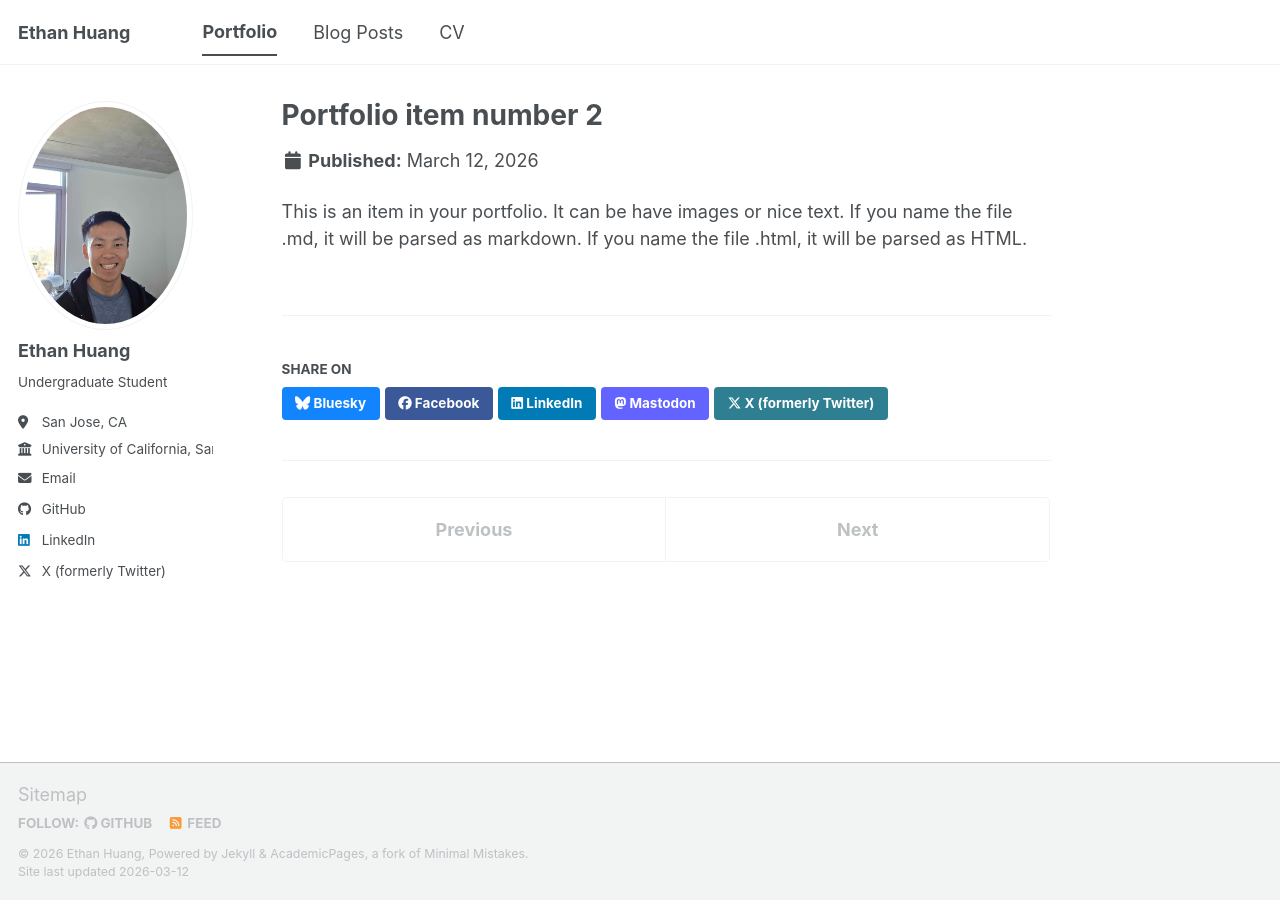
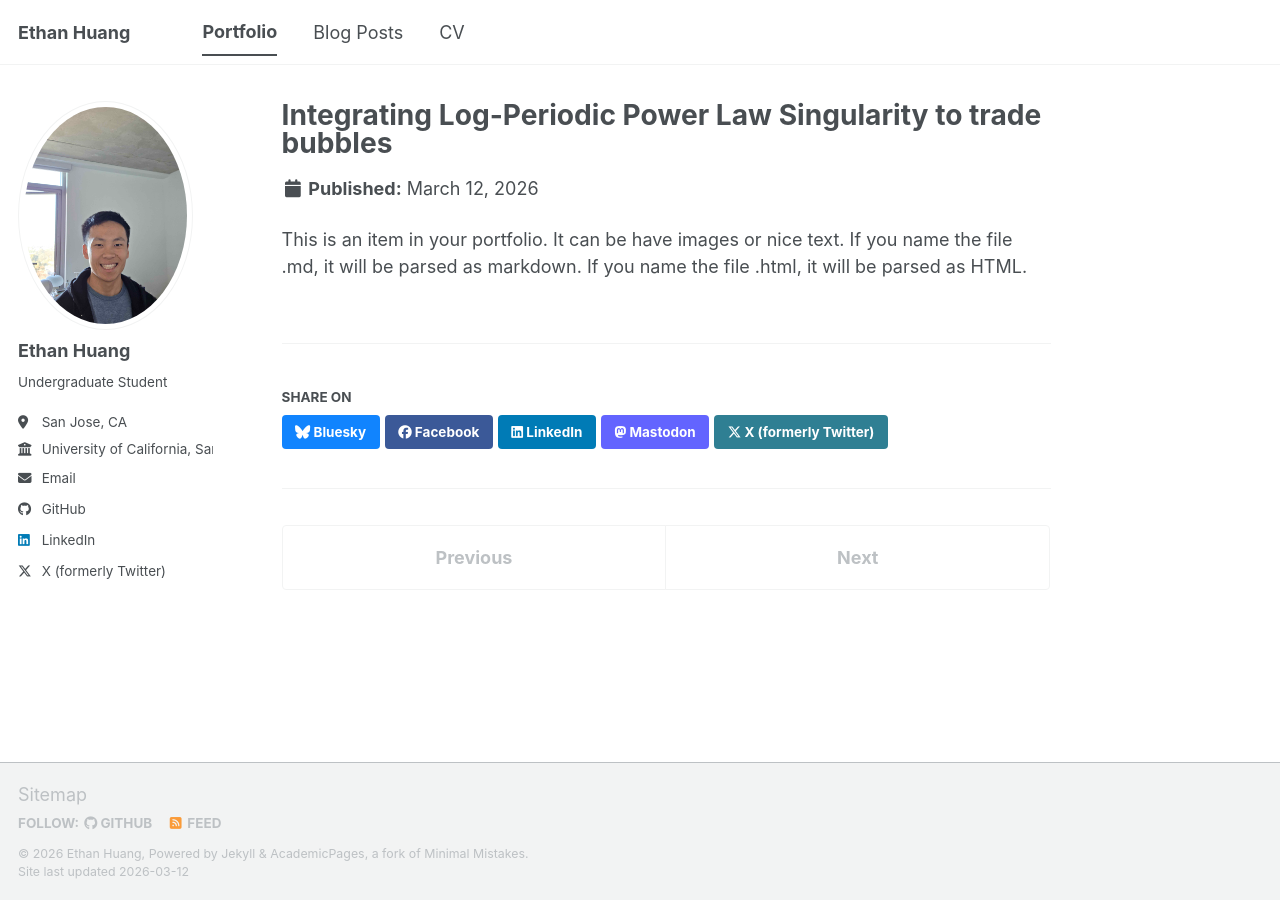
Before and after one commit to eyh002/eyh002.github.io, a Jekyll site: the page built from _portfolio/portfolio-2.html, in a window 1280 px wide. Built offline with Jekyll 4.4.1, drawn with Linux system fonts in a browser that asks for light colours; a script bundle is joined from its source files by our own code; library files that are not in the unit come from our copies.

Commit message:
Update portfolio item title and excerpt

```diff
--- a/_portfolio/portfolio-2.html
+++ b/_portfolio/portfolio-2.html
@@ -1,6 +1,6 @@
 ---
-title: "Portfolio item number 2"
-excerpt: "Short description of portfolio item number 2 <br/><img src='/images/500x300.png'>"
+title: "Integrating Log-Periodic Power Law Singularity to trade bubbles"
+excerpt: "With Triton Quantitative Trading, researching the viability of trading physics based algorithms in Quant Connect"
 collection: portfolio
 ---
 
```
